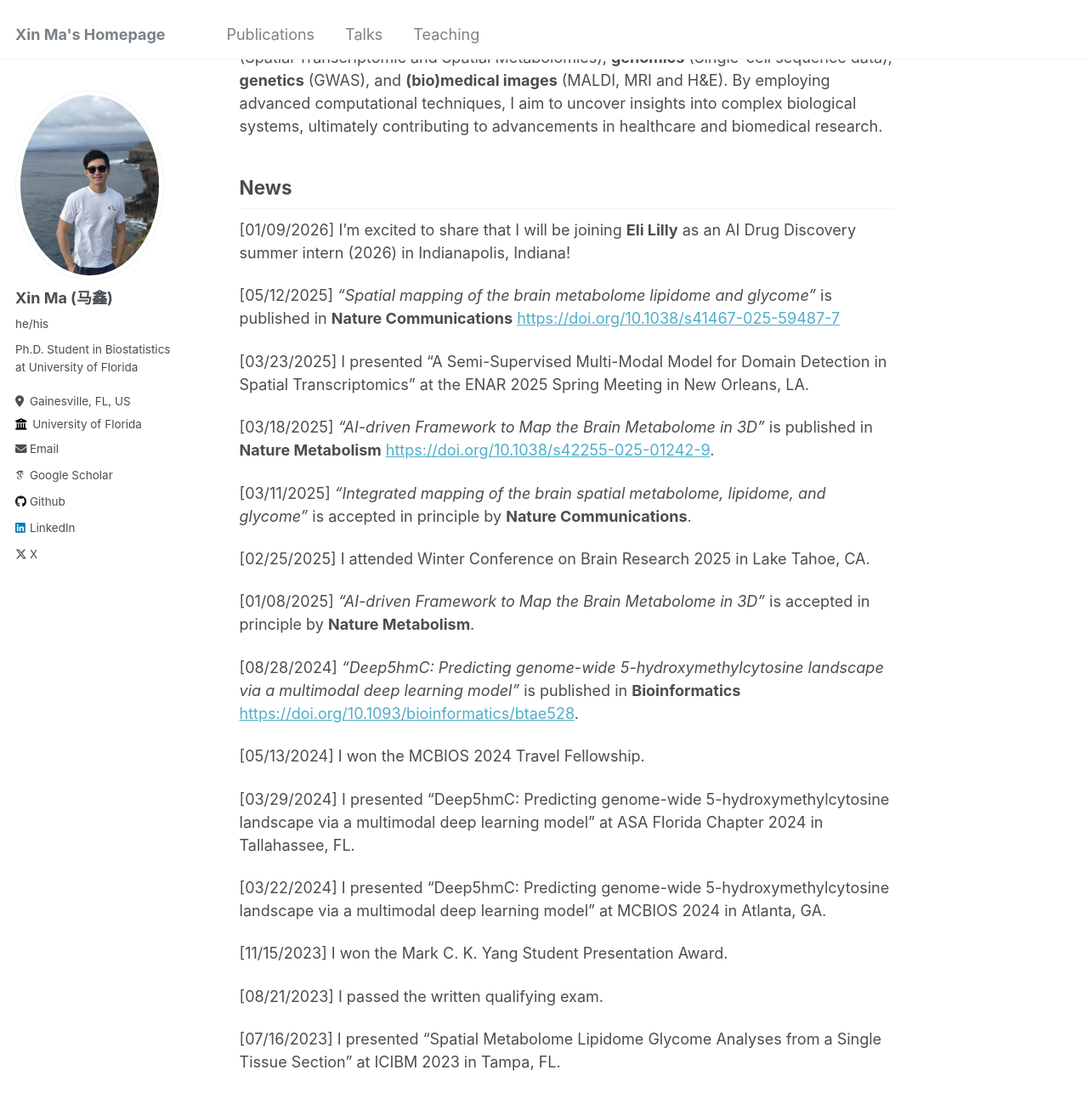
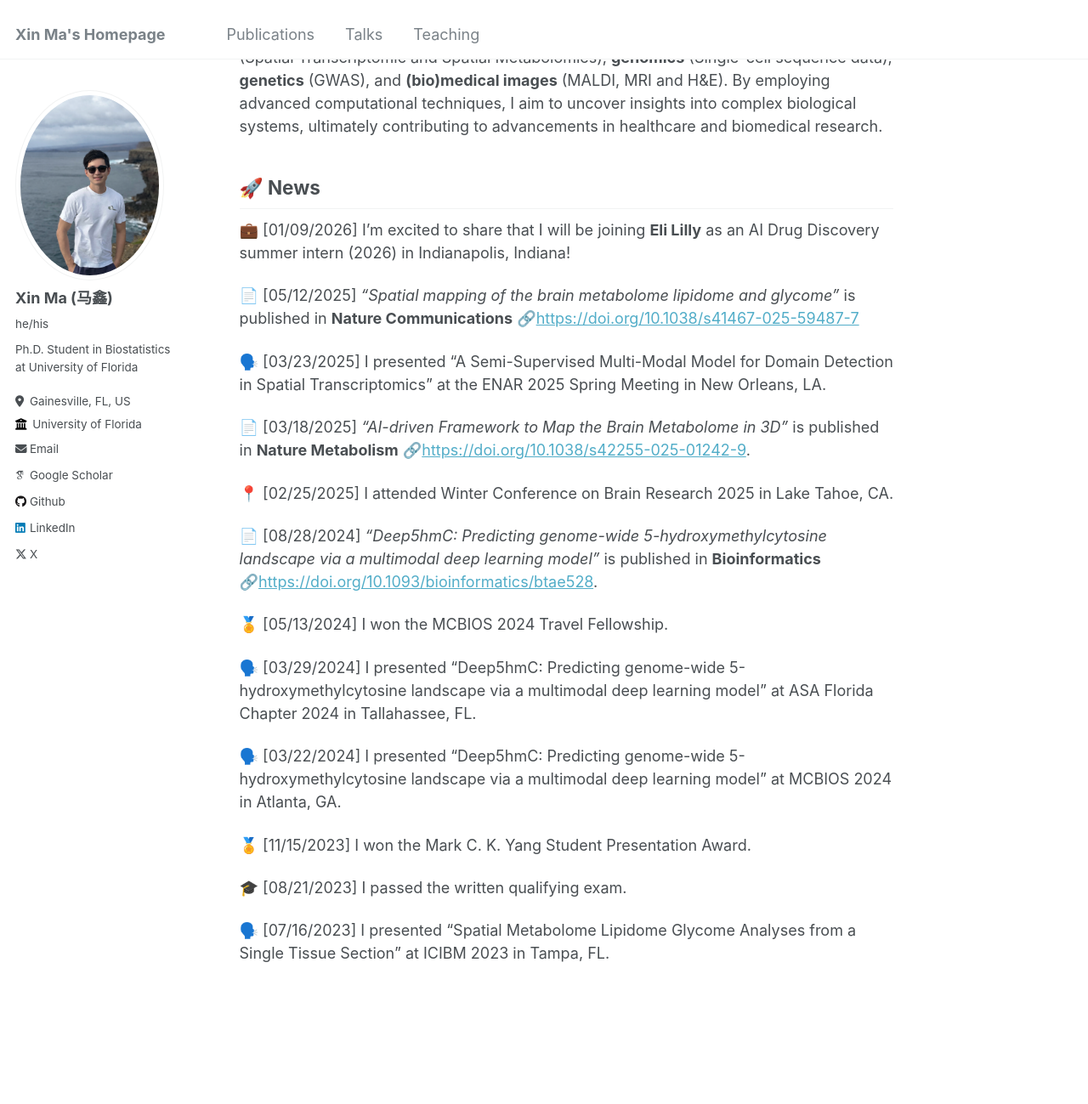
Before and after one commit to XinBiostats/xinbiostats.github.io, a Jekyll site: the page built from _pages/about.md, in a window 1280 px wide and 1400 px high, scrolled down 361 px. Shown: the top 1299 px of the window at 85% size. Built offline with Jekyll 4.4.1, drawn with Linux system fonts in a browser that asks for light colours; some web fonts are replaced.

Commit message:
Update about.md

```diff
--- a/_pages/about.md
+++ b/_pages/about.md
@@ -11,32 +11,28 @@ Welcome to my website! I'm Xin Ma, a fourth-year Ph.D. student in the [Departmen
 
 My research interests revolve around leveraging statistical learning and deep learning methods to explore various domains within biostatistics. This includes **spatial multi-omics** (Spatial Transcriptomic and Spatial Metabolomics), **genomics** (Single-cell sequence data), **genetics** (GWAS), and **(bio)medical images** (MALDI, MRI and H&E). By employing advanced computational techniques, I aim to uncover insights into complex biological systems, ultimately contributing to advancements in healthcare and biomedical research.
 
-News
+🚀  News
 ------
-[01/09/2026] I'm excited to share that I will be joining **Eli Lilly** as an AI Drug Discovery summer intern (2026) in Indianapolis, Indiana!
+💼 [01/09/2026] I'm excited to share that I will be joining **Eli Lilly** as an AI Drug Discovery summer intern (2026) in Indianapolis, Indiana!
 
-[05/12/2025] _"Spatial mapping of the brain metabolome lipidome and glycome"_ is published in **Nature Communications** <https://doi.org/10.1038/s41467-025-59487-7>
+📄 [05/12/2025] _"Spatial mapping of the brain metabolome lipidome and glycome"_ is published in **Nature Communications** 🔗<https://doi.org/10.1038/s41467-025-59487-7>
 
-[03/23/2025] I presented “A Semi-Supervised Multi-Modal Model for Domain Detection in Spatial Transcriptomics” at the ENAR 2025 Spring Meeting in New Orleans, LA.
+🗣️ [03/23/2025] I presented “A Semi-Supervised Multi-Modal Model for Domain Detection in Spatial Transcriptomics” at the ENAR 2025 Spring Meeting in New Orleans, LA.
 
-[03/18/2025] _"AI-driven Framework to Map the Brain Metabolome in 3D"_ is published in **Nature Metabolism** <https://doi.org/10.1038/s42255-025-01242-9>.
+📄 [03/18/2025] _"AI-driven Framework to Map the Brain Metabolome in 3D"_ is published in **Nature Metabolism** 🔗<https://doi.org/10.1038/s42255-025-01242-9>.
 
-[03/11/2025] _"Integrated mapping of the brain spatial metabolome, lipidome, and glycome"_ is accepted in principle by **Nature Communications**.
+📍 [02/25/2025] I attended Winter Conference on Brain Research 2025 in Lake Tahoe, CA.
 
-[02/25/2025] I attended Winter Conference on Brain Research 2025 in Lake Tahoe, CA.
+📄 [08/28/2024] _"Deep5hmC: Predicting genome-wide 5-hydroxymethylcytosine landscape via a multimodal deep learning model"_ is published in **Bioinformatics** 🔗<https://doi.org/10.1093/bioinformatics/btae528>.
 
-[01/08/2025] _"AI-driven Framework to Map the Brain Metabolome in 3D"_ is accepted in principle by **Nature Metabolism**.
+🏅 [05/13/2024] I won the MCBIOS 2024 Travel Fellowship.
 
-[08/28/2024] _"Deep5hmC: Predicting genome-wide 5-hydroxymethylcytosine landscape via a multimodal deep learning model"_ is published in **Bioinformatics** <https://doi.org/10.1093/bioinformatics/btae528>.
+🗣️ [03/29/2024] I presented "Deep5hmC: Predicting genome-wide 5-hydroxymethylcytosine landscape via a multimodal deep learning model" at ASA Florida Chapter 2024 in Tallahassee, FL.
 
-[05/13/2024] I won the MCBIOS 2024 Travel Fellowship.
+🗣️ [03/22/2024] I presented "Deep5hmC: Predicting genome-wide 5-hydroxymethylcytosine landscape via a multimodal deep learning model" at MCBIOS 2024 in Atlanta, GA.
 
-[03/29/2024] I presented "Deep5hmC: Predicting genome-wide 5-hydroxymethylcytosine landscape via a multimodal deep learning model" at ASA Florida Chapter 2024 in Tallahassee, FL.
+🏅 [11/15/2023] I won the Mark C. K. Yang Student Presentation Award.
 
-[03/22/2024] I presented "Deep5hmC: Predicting genome-wide 5-hydroxymethylcytosine landscape via a multimodal deep learning model" at MCBIOS 2024 in Atlanta, GA.
+🎓 [08/21/2023] I passed the written qualifying exam.
 
-[11/15/2023] I won the Mark C. K. Yang Student Presentation Award.
-
-[08/21/2023] I passed the written qualifying exam.
-
-[07/16/2023] I presented "Spatial Metabolome Lipidome Glycome Analyses from a Single Tissue Section" at ICIBM 2023 in Tampa, FL.
+🗣️ [07/16/2023] I presented "Spatial Metabolome Lipidome Glycome Analyses from a Single Tissue Section" at ICIBM 2023 in Tampa, FL.
```
